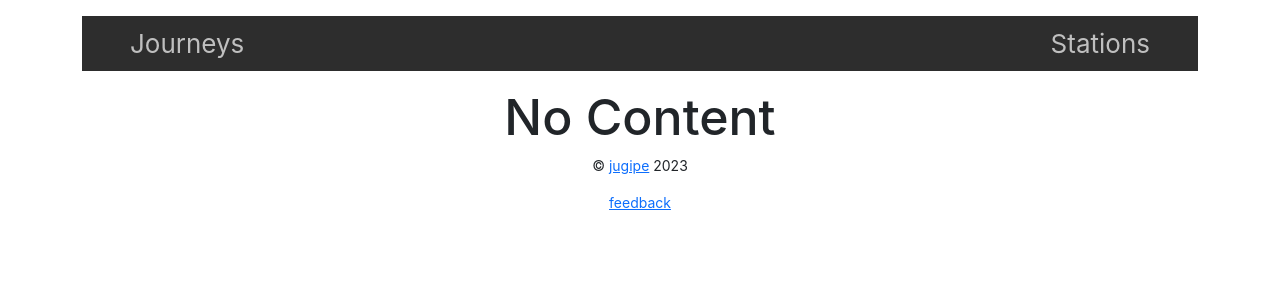
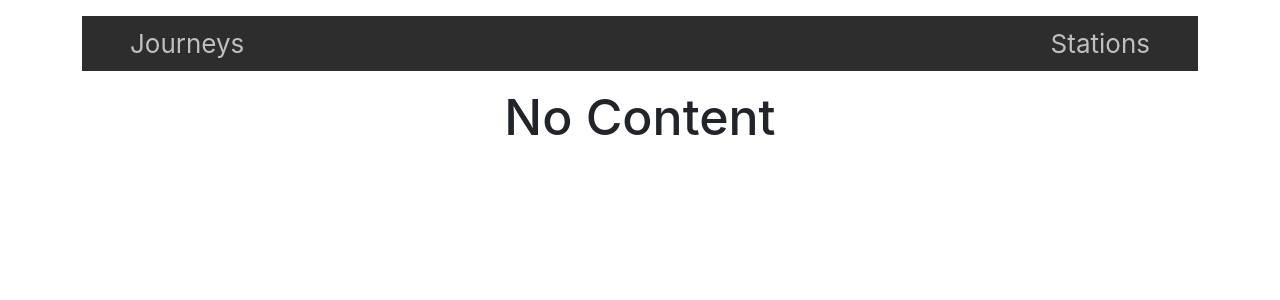
Before and after one commit to jugipe/helcitybiker, a React (Create React App) app in the folder client/: page /stationinfo/1 in a window 1280 px wide. Shown: the top 300 px of the page. Built offline with nearby package versions, Linux system fonts and the light colour scheme.

Commit message:
Modify Footer and remove it from app for now

```diff
--- a/client/src/App.js
+++ b/client/src/App.js
@@ -20,7 +20,6 @@ function App() {
             <Route exact path="/stations/:id" element={<StationInfo />}></Route>
             <Route exact path="*" element={<NoPage />}></Route>
         </Routes>
-        <Footer />
       </div>
     </Router>
   );
--- a/client/src/components/Footer.js
+++ b/client/src/components/Footer.js
@@ -1,8 +1,8 @@
 const Footer = () => {
     return (
         <footer>
-            <p className="small">&copy; <a href="https://github.com/jugipe">jugipe</a> 2023</p>
-            <p className="small"><a href="mailto:jukka.pelli@tuni.fi">feedback</a></p>
+            <p className="small links">&copy; <a className="links" href="https://github.com/jugipe">jugipe</a> 2023</p>
+            <p className="small"><a className="links" href="mailto:jukka.pelli@tuni.fi">feedback</a></p>
         </footer>
     )
 }
```
